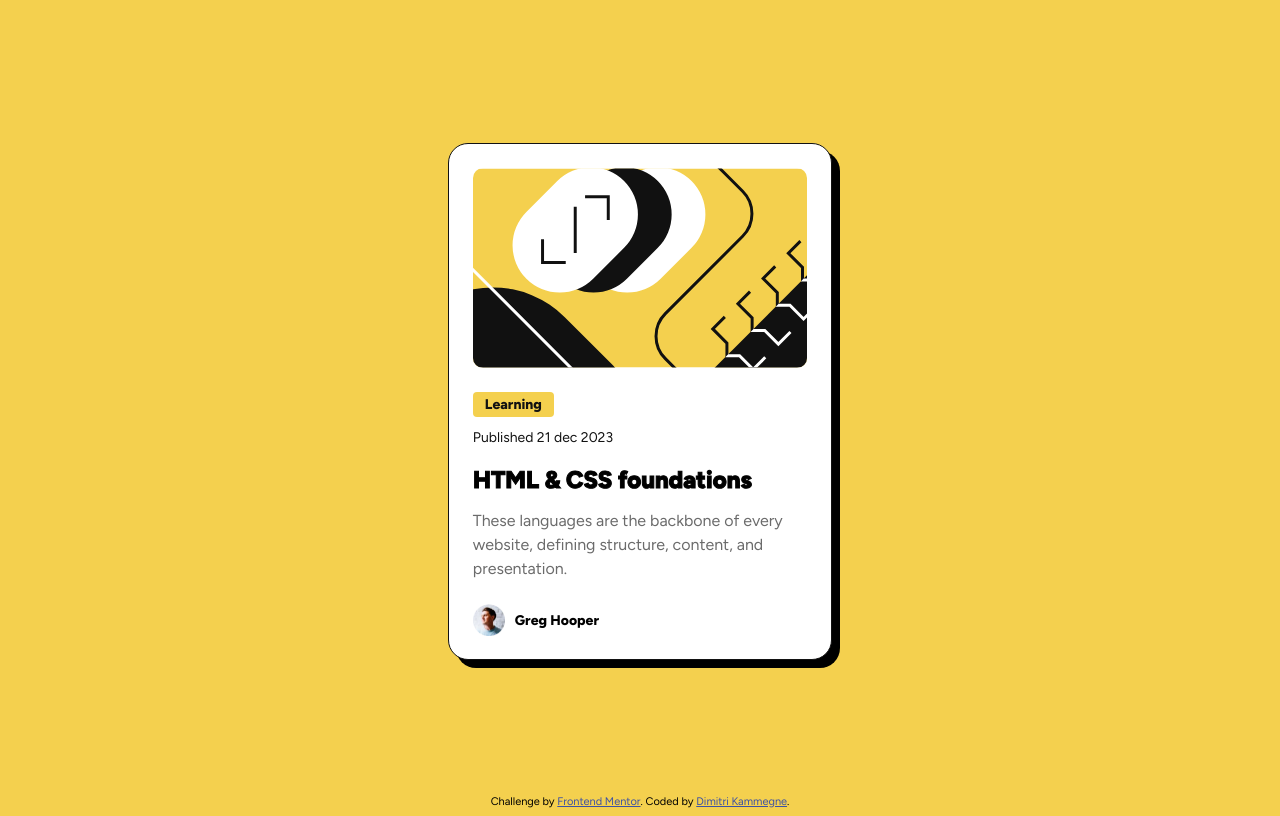
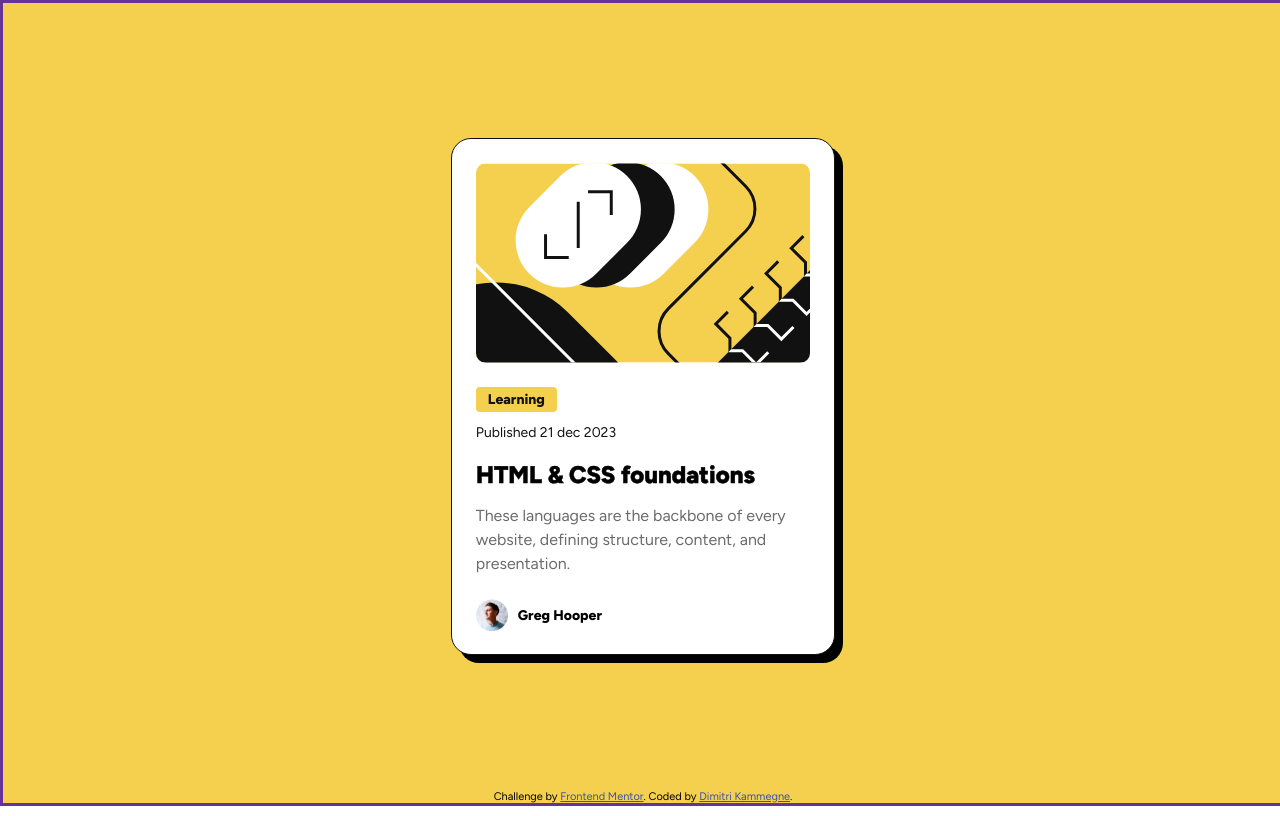
Before and after one commit to ka-dim/blog-preview-card-main, a plain HTML site: page index.html in a window 1280 px wide. Drawn offline with Linux system fonts and the light colour scheme.

Commit message:
Adjustment to resolve somme accessibility issues

```diff
--- a/index.html
+++ b/index.html
@@ -25,13 +25,19 @@
         --color-tertiary: hsl(0, 0%, 42%);
         --color-quaternary: hsl(0, 0%, 7%);
       }
+      * {
+        margin: 0;
+        padding: 0;
+      }
 
-      body {
-        background: var(--color-primary);
+      main {
         height: 100vh;
+        width: 100vw;
         display: grid;
         grid-template-rows: 1fr auto;
+        background: var(--color-primary);
         font-family: "Figtree";
+        border: solid rebeccapurple;
       }
 
       .card-component {
@@ -101,6 +107,9 @@
       .card-block-text svg {
         margin: 12px 0;
       }
+      .card-block-text h1 {
+        font-size: 0;
+      }
 
       .card-block-text p {
         margin: 0 0 24px 0;
@@ -136,7 +145,8 @@
     </style>
   </head>
   <body>
-    <div role="figure" class="card-component">
+    <main>
+      <div class="card-component">
         <div class="card-block-image">
           <img
             src="./assets/images/illustration-article.svg"
@@ -146,7 +156,7 @@
         <div class="card-block-text">
           <span class="status">Learning</span>
           <span class="published">Published 21 dec 2023</span>
-        <!-- <h2 role="heading" class="title">HTML & CSS foundations</h2> -->
+          <h1>
             <svg height="36" width="" xmlns="http://www.w3.org/2000/svg">
               <text
                 x="0"
@@ -156,14 +166,15 @@
                 font-weight="bold"
                 paint-order="fill stroke"
                 stroke="black"
-            stroke-width="1"
+                stroke-width="0.5"
               >
                 HTML & CSS foundations
               </text>
             </svg>
+          </h1>
           <p>
-          These languages are the backbone of every website, defining structure,
-          content, and presentation.
+            These languages are the backbone of every website, defining
+            structure, content, and presentation.
           </p>
         </div>
         <div class="card-block-footer">
@@ -176,7 +187,9 @@
         <a href="https://www.frontendmentor.io?ref=challenge" target="_blank"
           >Frontend Mentor</a
         >. Coded by
-      <a href="https://github.com/ka-dim" target="_blank">Dimitri Kammegne</a>.
+        <a href="https://github.com/ka-dim" target="_blank">Dimitri Kammegne</a
+        >.
       </div>
+    </main>
   </body>
 </html>
```
Lines whose indentation alone changed are shown as unchanged.
